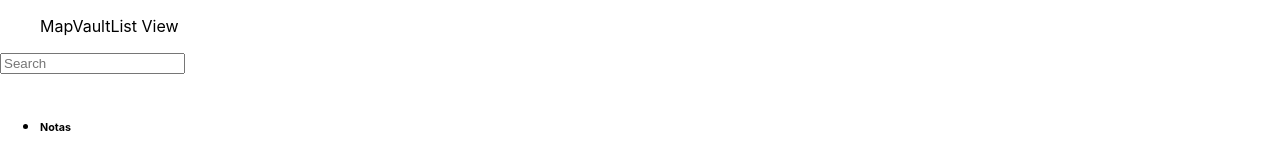
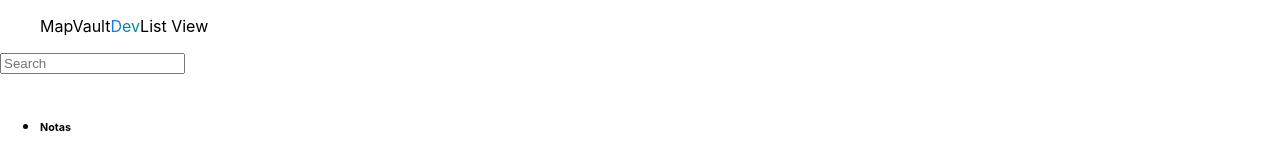
Before and after one commit to pedrofgd/mapvault, a Next.js app in the folder web/: page /new in a window 1280 px wide. Shown: the top 160 px of the page. Built offline with nearby package versions, Linux system fonts and the light colour scheme.

Commit message:
web: nome do ambiente na navbar

```diff
--- a/web/components/navbar.tsx
+++ b/web/components/navbar.tsx
@@ -1,8 +1,10 @@
 import Link from "next/link";
 import { useView } from "../contexts/view";
-import { IsDevelopment } from "../utils/environment";
+import { GetShortEnvironmentName, IsDevelopment } from "../utils/environment";
+import { capitalizeFirstLetter } from "../utils/string";
 import Search from "./search";
 import Testing from "./testing";
+import gradients from '../styles/Gradients.module.css'
 
 export default function Navbar() {
    const { viewsAvailable, view, setView } = useView();
@@ -16,6 +18,9 @@ export default function Navbar() {
                <ul className="navbar-nav me-auto mb-2 mb-lg-0">
                   <Link href="/" className="navbar-brand text-secondary">
                      MapVault
+                     <span className={`ps-1 ${gradients.blue_gradient} fs-6`}>
+                        {capitalizeFirstLetter(GetShortEnvironmentName())}
+                     </span>
                   </Link>
 
                   <span className="nav-link"
--- /dev/null
+++ b/web/styles/Gradients.module.css
@@ -0,0 +1,7 @@
+.blue_gradient {
+   background: #1C76EB;
+   background: linear-gradient(to right, #1C76EB 0%, #008C7E 100%);
+   background-clip: text;
+   -webkit-background-clip: text;
+   -webkit-text-fill-color: transparent;
+}
--- a/web/utils/environment.ts
+++ b/web/utils/environment.ts
@@ -2,3 +2,17 @@ export function IsDevelopment() {
    var environment = process.env.NODE_ENV?.toString()!
    return new RegExp('development', 'gi').test(environment)
 }
+
+export function GetShortEnvironmentName() {
+   var environment = process.env.NODE_ENV
+   switch (environment) {
+      case 'development':
+         return 'dev'
+
+      case 'production':
+         return 'prod'
+
+      default:
+         return environment
+   }
+}
--- /dev/null
+++ b/web/utils/string.ts
@@ -0,0 +1,3 @@
+export function capitalizeFirstLetter(s: string) {
+   return s.charAt(0).toUpperCase() + s.slice(1)
+}
```
